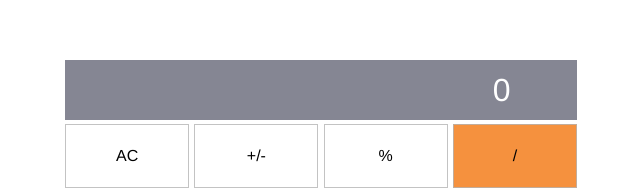
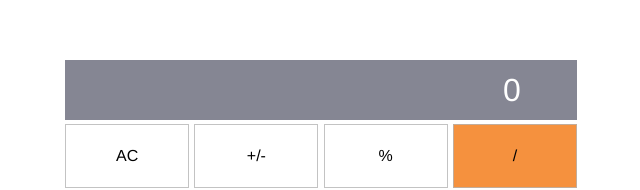
Before and after one commit to J2ZROMERO/Math-Magicians, a React (Create React App) app: page / in a window 1280 px wide. Shown: the part 140-330 px from the top of the page, without its empty margins (319-959 px from the left). Built offline with nearby package versions, Linux system fonts and the light colour scheme.

Commit message:
Update style

```diff
--- a/src/style.css
+++ b/src/style.css
@@ -32,7 +32,7 @@
   text-align: end;
   outline: none;
   color: white;
-  padding-right: 13%;
+  padding-right: 11%;
   font-size: 2em;
 }
 
```
